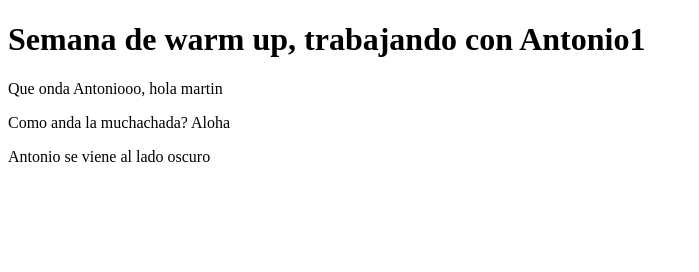
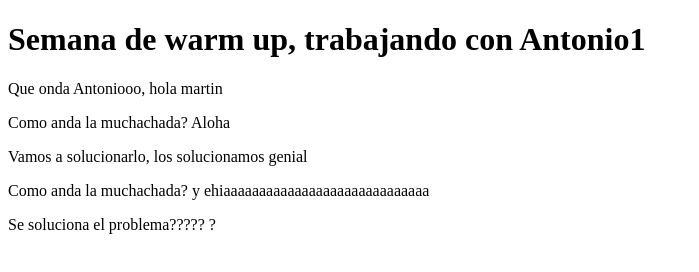
Before and after one commit to antoluduenabereziuk21/RepoPrueba, a website: page client/index.html in a window 1280 px wide. Shown: the whole page, without its empty margins (0-699 px from the left). Drawn offline with Linux system fonts and the light colour scheme.

Commit message:
save changes

```diff
--- a/client/index.html
+++ b/client/index.html
@@ -10,6 +10,8 @@
     <h1>Semana de warm up, trabajando con Antonio1</h1>
     <p>Que onda Antoniooo, hola martin</p>
     <p>Como anda la muchachada? Aloha</p>
-    <p>Antonio se viene al lado oscuro</p>
+    <p>Vamos a solucionarlo, los solucionamos genial</p>
+    <p>Como anda la muchachada? y ehiaaaaaaaaaaaaaaaaaaaaaaaaaaaaa</p>
+    <p>Se soluciona el problema????? ?</p>
   </body>
 </html>
```
